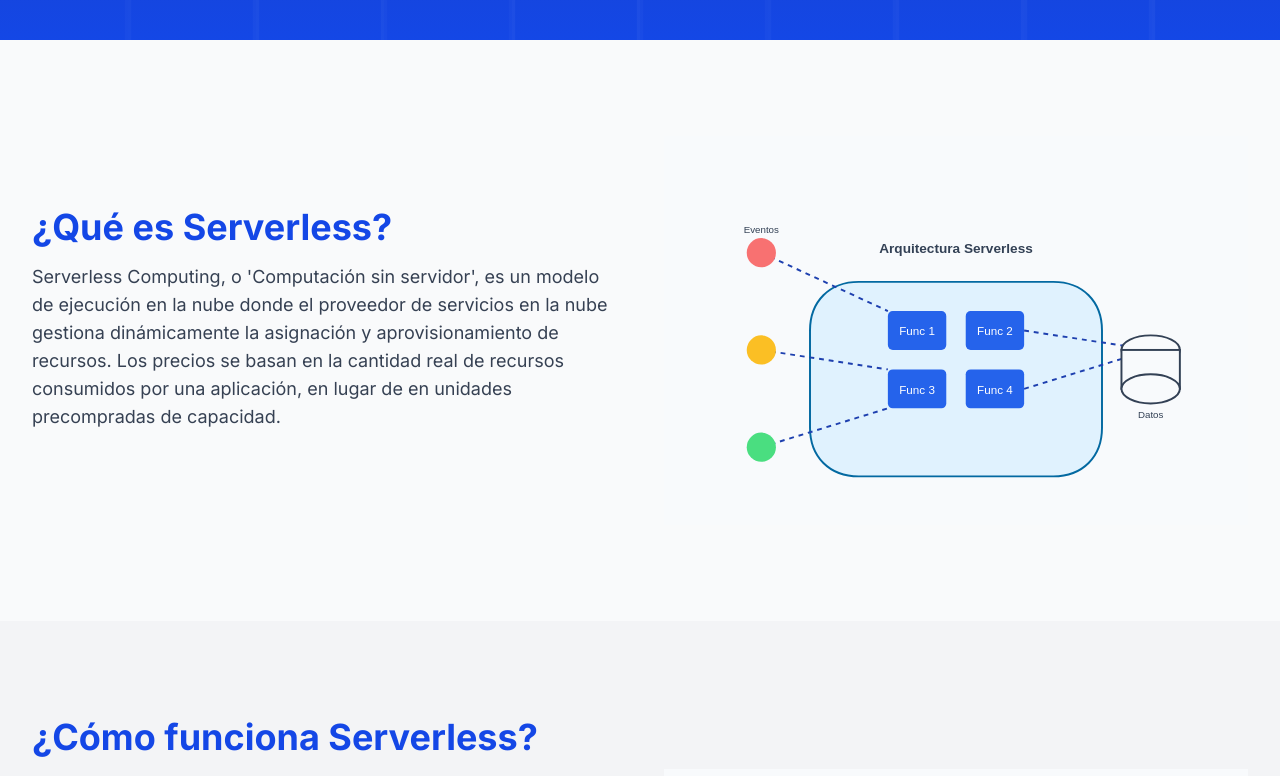
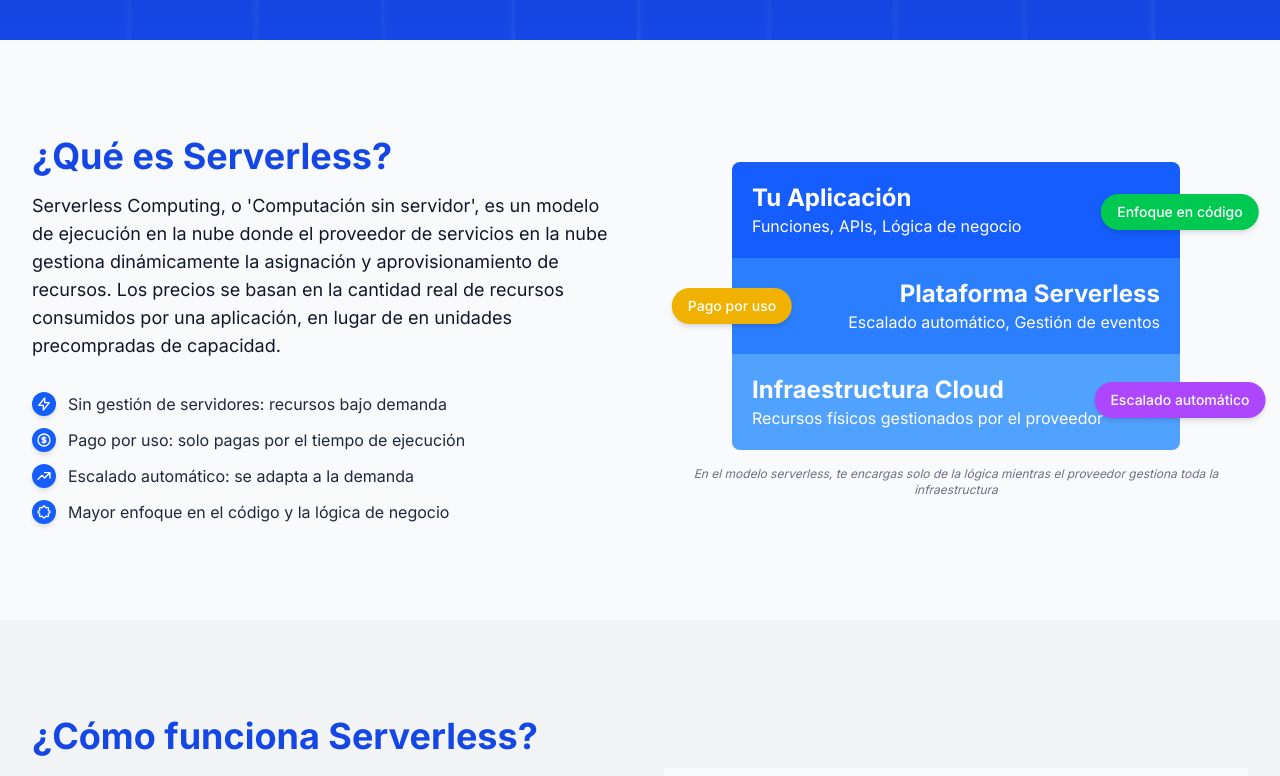
Before and after one commit to BrandonJafeth/serverless, a Next.js app: page / in a window 1280 px wide. Shown: the part 640-1416 px from the top of the page. Built offline with nearby package versions, Linux system fonts and the light colour scheme.

Commit message:
feat: Enhance sections with new styles and improved layout for better user experience

```diff
--- a/components/sections/ContactSection.jsx
+++ b/components/sections/ContactSection.jsx
@@ -5,57 +5,21 @@ const ContactSection = ({ data }) => {
   if (!data) return null;
 
   return (
-    <section id="contact" className="bg-gray-100 py-20">
+    <section id="contact" className="bg-gray-800 py-20">
       <div className="container mx-auto px-4 text-center">
         <SectionTitle
           title={data.title}
           subtitle={data.subtitle}
           centered={true}
+          titleColor="text-blue-400"
+          textColor="text-gray-300"
         />
 
-        <div className="max-w-md mx-auto bg-white rounded-lg shadow-md p-8">
-          <form className="space-y-4">
-            <div className="text-left">
-              <label htmlFor="name" className="block text-gray-700 mb-2">Nombre</label>
-              <input
-                type="text"
-                id="name"
-                className="w-full px-4 py-2 border border-gray-300 rounded-md focus:outline-none focus:ring-2 focus:ring-blue-500"
-                placeholder="Tu nombre"
-              />
-            </div>
-
-            <div className="text-left">
-              <label htmlFor="email" className="block text-gray-700 mb-2">Email</label>
-              <input
-                type="email"
-                id="email"
-                className="w-full px-4 py-2 border border-gray-300 rounded-md focus:outline-none focus:ring-2 focus:ring-blue-500"
-                placeholder="tu@email.com"
-              />
-            </div>
-
-            <div className="text-left">
-              <label htmlFor="message" className="block text-gray-700 mb-2">Mensaje</label>
-              <textarea
-                id="message"
-                rows="4"
-                className="w-full px-4 py-2 border border-gray-300 rounded-md focus:outline-none focus:ring-2 focus:ring-blue-500"
-                placeholder="Tu mensaje aquí..."
-              ></textarea>
-            </div>
-
-            <button
-              type="submit"
-              className="w-full px-6 py-3 bg-blue-600 text-white font-medium rounded-md hover:bg-blue-700 transition-colors"
-            >
-              Enviar mensaje
-            </button>
-          </form>
-        </div>
-
-        <div className="mt-8 text-gray-700">
-          <p>O contáctanos directamente: <a href={`mailto:${data.email}`} className="text-blue-600 hover:underline">{data.email}</a></p>
+        <div className="mt-8 text-gray-300">
+          <p className="text-lg">Para más información, contáctanos directamente:</p>
+          <a href={`mailto:${data.email}`} className="text-blue-400 hover:underline text-xl font-medium mt-4 inline-block">
+            {data.email}
+          </a>
         </div>
       </div>
     </section>
--- a/components/sections/IntroSection.jsx
+++ b/components/sections/IntroSection.jsx
@@ -1,6 +1,6 @@
 import React from 'react';
 import BaseContentSection from './BaseSection';
-import { SectionTitle, ContentImage } from '../ui/SectionComponents';
+import { SectionTitle } from '../ui/SectionComponents';
 
 export const IntroSection = ({ data }) => {
   if (!data) return null;
@@ -8,12 +8,101 @@ export const IntroSection = ({ data }) => {
   return (
     <BaseContentSection data={data}>
       <div className="w-full md:w-1/2">
-        <SectionTitle title={data.title} subtitle={data.content} />
+        <SectionTitle
+          title={data.title}
+          subtitle={data.content}
+          textColor="text-gray-900"
+        />
+
+        {/* Lista de puntos clave sobre serverless */}
+        <div className="mt-8">
+          <ul className="space-y-3">
+            <li className="flex items-center">
+              <span className="flex-shrink-0 h-6 w-6 bg-blue-600 rounded-full flex items-center justify-center mr-3 shadow-md">
+                <svg className="h-4 w-4 text-white" fill="none" viewBox="0 0 24 24" stroke="currentColor">
+                  <path strokeLinecap="round" strokeLinejoin="round" strokeWidth={2} d="M13 10V3L4 14h7v7l9-11h-7z" />
+                </svg>
+              </span>
+              <span className="text-gray-800">Sin gestión de servidores: recursos bajo demanda</span>
+            </li>
+            <li className="flex items-center">
+              <span className="flex-shrink-0 h-6 w-6 bg-blue-600 rounded-full flex items-center justify-center mr-3 shadow-md">
+                <svg className="h-4 w-4 text-white" fill="none" viewBox="0 0 24 24" stroke="currentColor">
+                  <path strokeLinecap="round" strokeLinejoin="round" strokeWidth={2} d="M12 8c-1.657 0-3 .895-3 2s1.343 2 3 2 3 .895 3 2-1.343 2-3 2m0-8c1.11 0 2.08.402 2.599 1M12 8V7m0 1v8m0 0v1m0-1c-1.11 0-2.08-.402-2.599-1M21 12a9 9 0 11-18 0 9 9 0 0118 0z" />
+                </svg>
+              </span>
+              <span className="text-gray-800">Pago por uso: solo pagas por el tiempo de ejecución</span>
+            </li>
+            <li className="flex items-center">
+              <span className="flex-shrink-0 h-6 w-6 bg-blue-600 rounded-full flex items-center justify-center mr-3 shadow-md">
+                <svg className="h-4 w-4 text-white" fill="none" viewBox="0 0 24 24" stroke="currentColor">
+                  <path strokeLinecap="round" strokeLinejoin="round" strokeWidth={2} d="M13 7h8m0 0v8m0-8l-8 8-4-4-6 6" />
+                </svg>
+              </span>
+              <span className="text-gray-800">Escalado automático: se adapta a la demanda</span>
+            </li>
+            <li className="flex items-center">
+              <span className="flex-shrink-0 h-6 w-6 bg-blue-600 rounded-full flex items-center justify-center mr-3 shadow-md">
+                <svg className="h-4 w-4 text-white" fill="none" viewBox="0 0 24 24" stroke="currentColor">
+                  <path strokeLinecap="round" strokeLinejoin="round" strokeWidth={2} d="M10.325 4.317c.426-1.756 2.924-1.756 3.35 0a1.724 1.724 0 002.573 1.066c1.543-.94 3.31.826 2.37 2.37a1.724 1.724 0 001.065 2.572c1.756.426 1.756 2.924 0 3.35a1.724 1.724 0 00-1.066 2.573c.94 1.543-.826 3.31-2.37 2.37a1.724 1.724 0 00-2.572 1.065c-.426 1.756-2.924 1.756-3.35 0a1.724 1.724 0 00-2.573-1.066c-1.543.94-3.31-.826-2.37-2.37a1.724 1.724 0 00-1.065-2.572c-1.756-.426-1.756-2.924 0-3.35a1.724 1.724 0 001.066-2.573c-.94-1.543.826-3.31 2.37-2.37.996.608 2.296.07 2.572-1.065z" />
+                </svg>
+              </span>
+              <span className="text-gray-800">Mayor enfoque en el código y la lógica de negocio</span>
+            </li>
+          </ul>
+        </div>
       </div>
-      <ContentImage
-        src="/images/serverless-diagram.svg"
-        alt="Serverless Concept"
-      />
+
+      {/* Gráfico visual explicativo de serverless - Estilo imagen */}
+      <div className="w-full md:w-1/2 flex flex-col items-center justify-center">
+        <div className="relative w-full max-w-md">
+          {/* Diagrama como en la imagen */}
+          <div className="relative">
+            {/* Capa superior: Tu Aplicación */}
+            <div className="bg-blue-600 text-white p-5 rounded-t-lg transition-transform duration-300 hover:scale-[1.02] hover:shadow-lg hover:z-10">
+              <h3 className="text-2xl font-bold">Tu Aplicación</h3>
+              <p>Funciones, APIs, Lógica de negocio</p>
+            </div>
+
+            {/* Capa media: Plataforma Serverless - texto alineado a la derecha */}
+            <div className="bg-blue-500 text-white p-5 transition-transform duration-300 hover:scale-[1.02] hover:shadow-lg hover:z-10">
+              <h3 className="text-2xl font-bold text-right">Plataforma Serverless</h3>
+              <p className="text-right">Escalado automático, Gestión de eventos</p>
+            </div>
+
+            {/* Capa inferior: Infraestructura Cloud */}
+            <div className="bg-blue-400 text-white p-5 rounded-b-lg transition-transform duration-300 hover:scale-[1.02] hover:shadow-lg hover:z-10">
+              <h3 className="text-2xl font-bold">Infraestructura Cloud</h3>
+              <p>Recursos físicos gestionados por el proveedor</p>
+            </div>
+
+            {/* Etiqueta "Enfoque en código" - ajustada para estar justo al borde */}
+            <div className="absolute top-8 right-0 transform translate-x-1/2">
+              <div className="bg-green-500 text-white px-4 py-2 rounded-full font-medium text-sm shadow-md transform transition-transform hover:scale-105 hover:shadow-lg">
+                Enfoque en código
+              </div>
+            </div>
+
+            {/* Etiqueta "Pago por uso" - ajustada para estar justo al borde */}
+            <div className="absolute top-1/2 left-0 transform -translate-y-1/2 -translate-x-1/2">
+              <div className="bg-yellow-500 text-white px-4 py-2 rounded-full font-medium text-sm shadow-md transform transition-transform hover:scale-105 hover:shadow-lg">
+                Pago por uso
+              </div>
+            </div>
+
+            {/* Etiqueta "Escalado automático" - ajustada para estar justo al borde */}
+            <div className="absolute bottom-8 right-0 transform translate-x-1/2">
+              <div className="bg-purple-500 text-white px-4 py-2 rounded-full font-medium text-sm shadow-md transform transition-transform hover:scale-105 hover:shadow-lg">
+                Escalado automático
+              </div>
+            </div>
+          </div>
+        </div>
+
+        <p className="text-gray-500 text-xs italic mt-4 text-center">
+          En el modelo serverless, te encargas solo de la lógica mientras el proveedor gestiona toda la infraestructura
+        </p>
+      </div>
     </BaseContentSection>
   );
 };
```
Also changed, not shown: components/sections/ModelsComparisonSection.jsx (+11 -47 lines).
